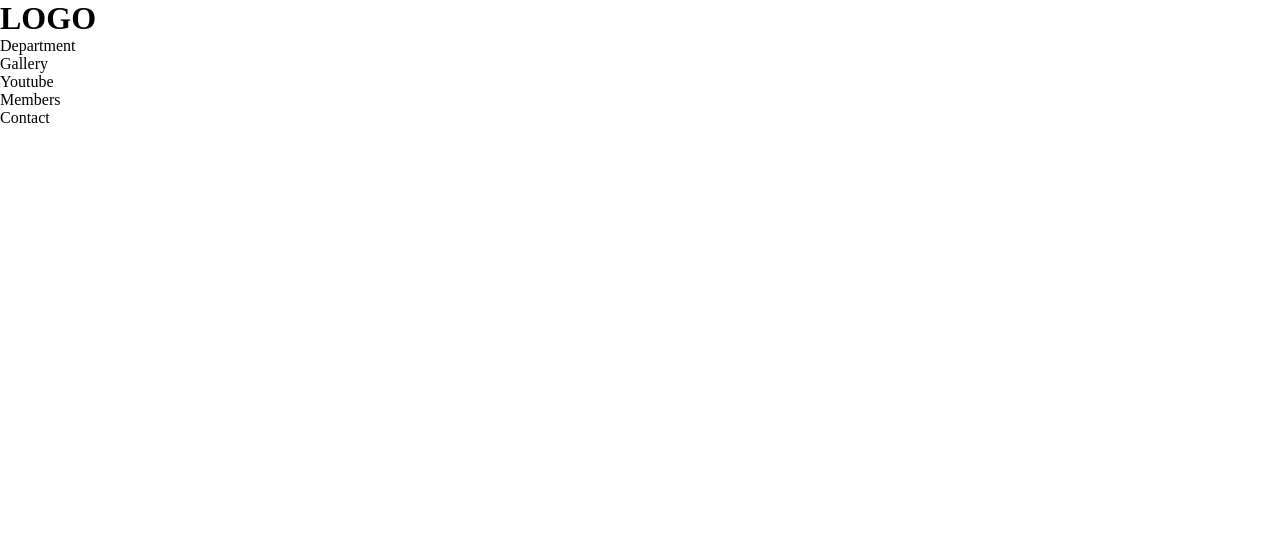
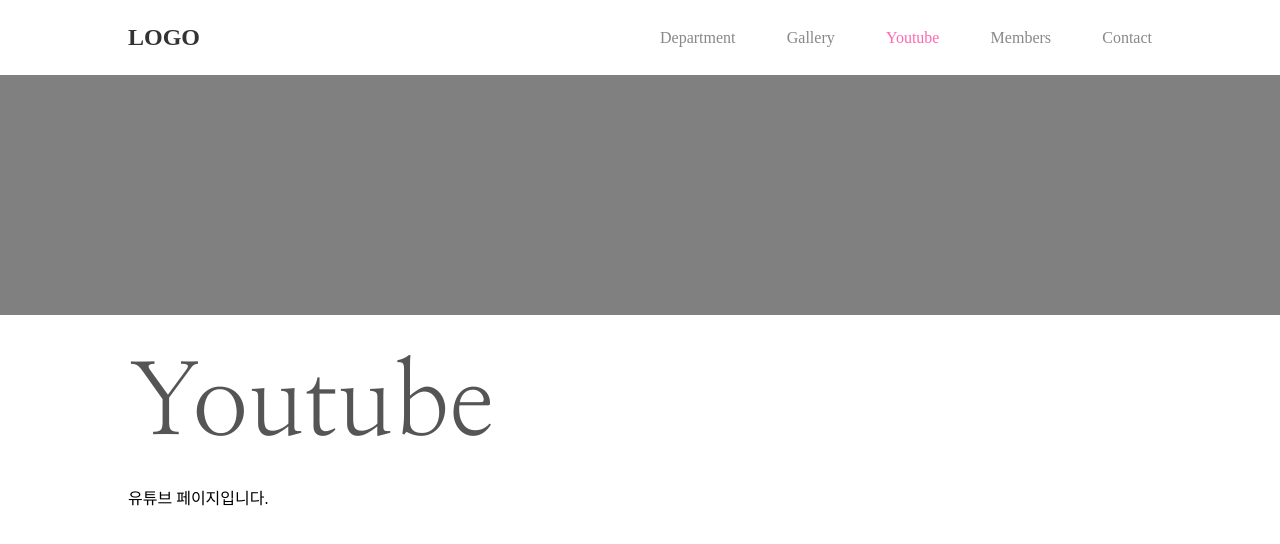
Before and after one commit to LeeSeongWon05/react_basic, a React (Create React App) app: page /#/youtube in a window 1280 px wide. Before the commit this address led to /#/contact. Shown: the top 544 px of the page. Built offline with nearby package versions, Linux system fonts and the light colour scheme.

Commit message:
두번쨰 저장

```diff
--- a/src/components/common/header/Header.jsx
+++ b/src/components/common/header/Header.jsx
@@ -3,7 +3,7 @@
 
 export default function Header({ isMain }) {
 	return (
-		<header>
+		<header className='header'>
 			<h1>
 				<Link to='/'>LOGO</Link>
 			</h1>
--- a/src/components/common/layout/Layout.jsx
+++ b/src/components/common/layout/Layout.jsx
@@ -2,7 +2,7 @@
 
 export default function Layout({ title, children }) {
 	return (
-		<section className='layout'>
+		<section className={`layout ${title} `}>
 			<figure></figure>
 
 			<div className='content'>
--- a/src/components/common/layout/Layout.scss
+++ b/src/components/common/layout/Layout.scss
@@ -7,21 +7,18 @@
 		width: 100%;
 		height: 30vh;
 		background: gray;
-		opacity: 0;
-		transition: 1s 0s;
+		opacity: 1;
 	}
 
 	.content {
 		width: 80vw;
 		margin: 5vh auto;
 		min-height: 60vh;
-		transform: translateX(100px);
-		opacity: 0;
-		transition: transform 1s 0.5s, opacity 1s 0.5s;
+		opacity: 1;
 
 		h1 {
 			font: normal 100px/1 'Nanum Myeongjo';
-			color: violet;
+			color: #555;
 			margin-bottom: 30px;
 
 			span {
@@ -32,21 +29,4 @@
 			}
 		}
 	}
-
-	&.on {
-		figure {
-			opacity: 1;
-		}
-		.content {
-			opacity: 1;
-			transform: translateX(0px);
-
-			h1 {
-				span {
-					opacity: 1;
-					transform: scale(1);
-				}
-			}
-		}
-	}
 }
--- a/src/components/sub/department/Department.scss
+++ b/src/components/sub/department/Department.scss
@@ -1,4 +1,4 @@
-.department {
+.Department {
 	figure {
 		background-color: lightblue;
 	}
```
